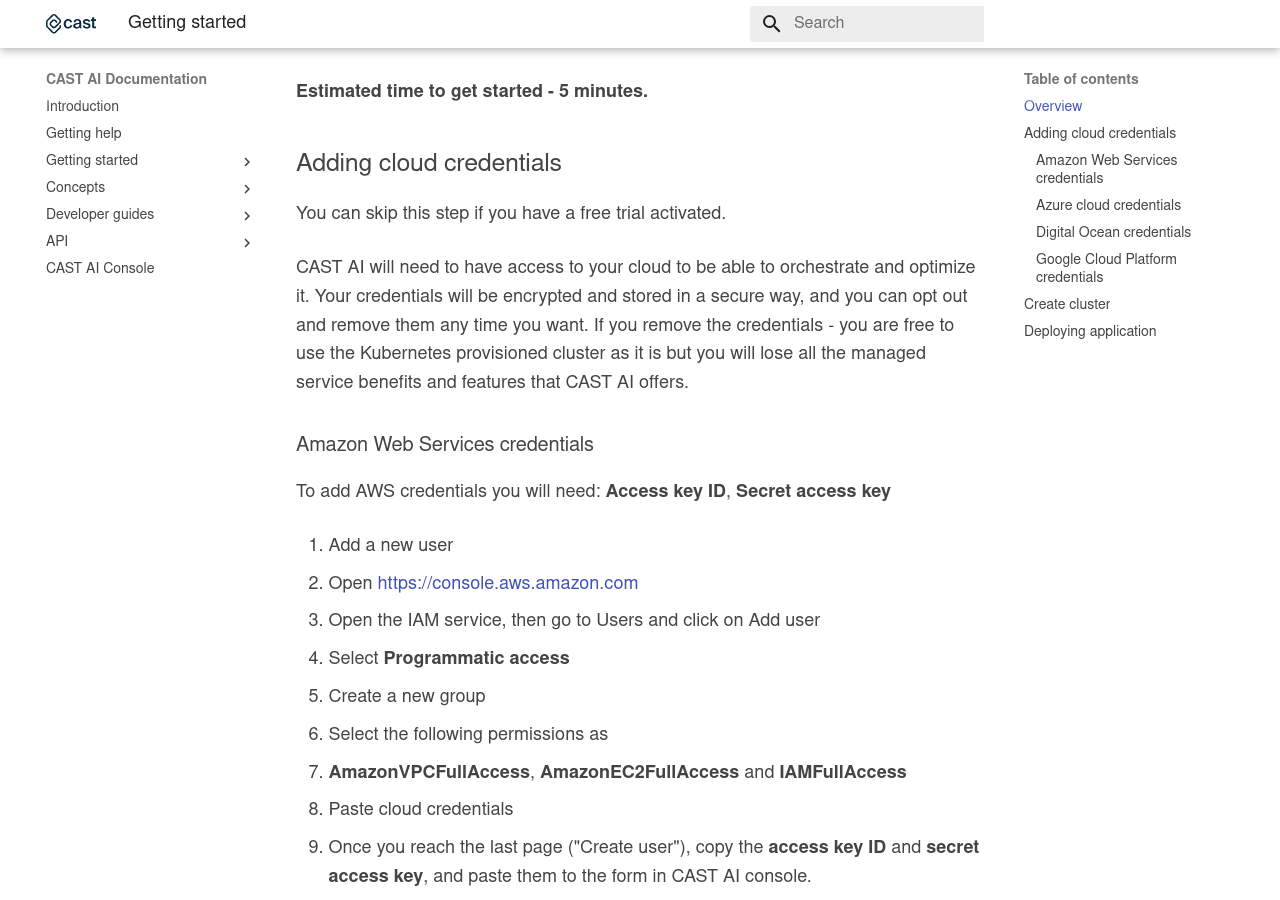
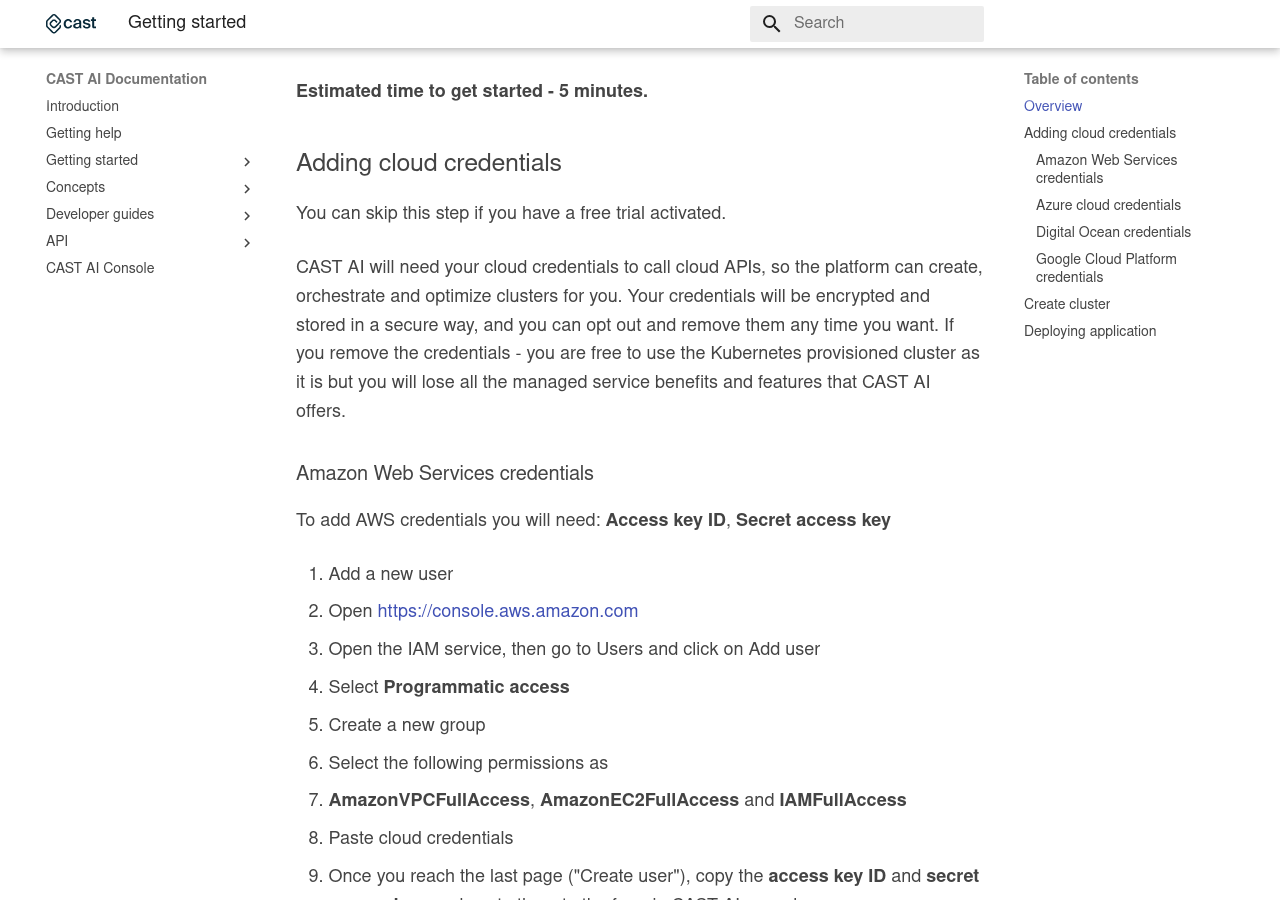
Before and after one commit to castai/docs, an MkDocs documentation site: the page built from docs/getting-started.md, in a window 1280 px wide and 900 px high, scrolled down 373 px. Built offline with MkDocs 1.6.1 and Material for MkDocs 9.7.7, drawn with Linux system fonts in a browser that asks for light colours; some web fonts are replaced.

Commit message:
Update getting-started.md

```diff
--- a/docs/getting-started.md
+++ b/docs/getting-started.md
@@ -15,7 +15,7 @@
 
 You can skip this step if you have a free trial activated.
 
-CAST AI will need to have access to your cloud to be able to orchestrate and optimize it. Your credentials will be encrypted and stored in a secure way, and you can opt out and remove them any time you want. If you remove the credentials - you are free to use the Kubernetes provisioned cluster as it is but you will lose all the managed service benefits and features that CAST AI offers.
+CAST AI will need your cloud credentials to call cloud APIs, so the platform can create, orchestrate and optimize clusters for you. Your credentials will be encrypted and stored in a secure way, and you can opt out and remove them any time you want. If you remove the credentials - you are free to use the Kubernetes provisioned cluster as it is but you will lose all the managed service benefits and features that CAST AI offers.
 
 ### Amazon Web Services credentials
 
```
